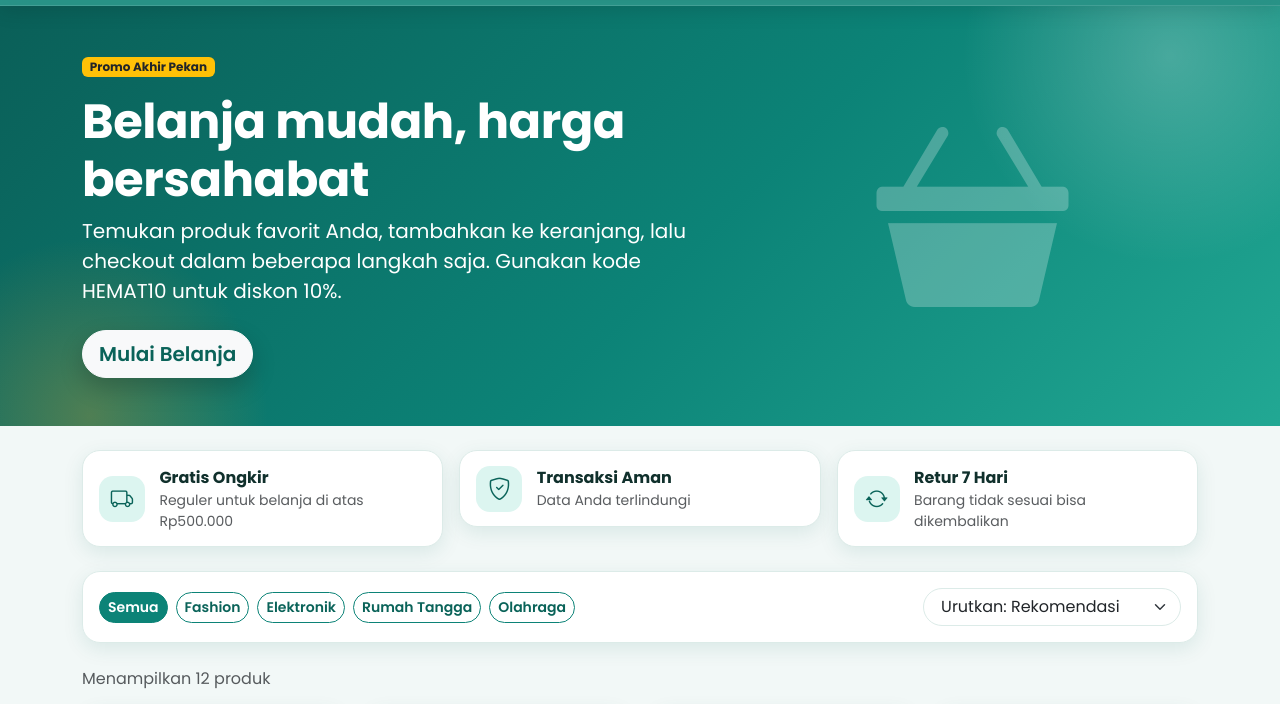
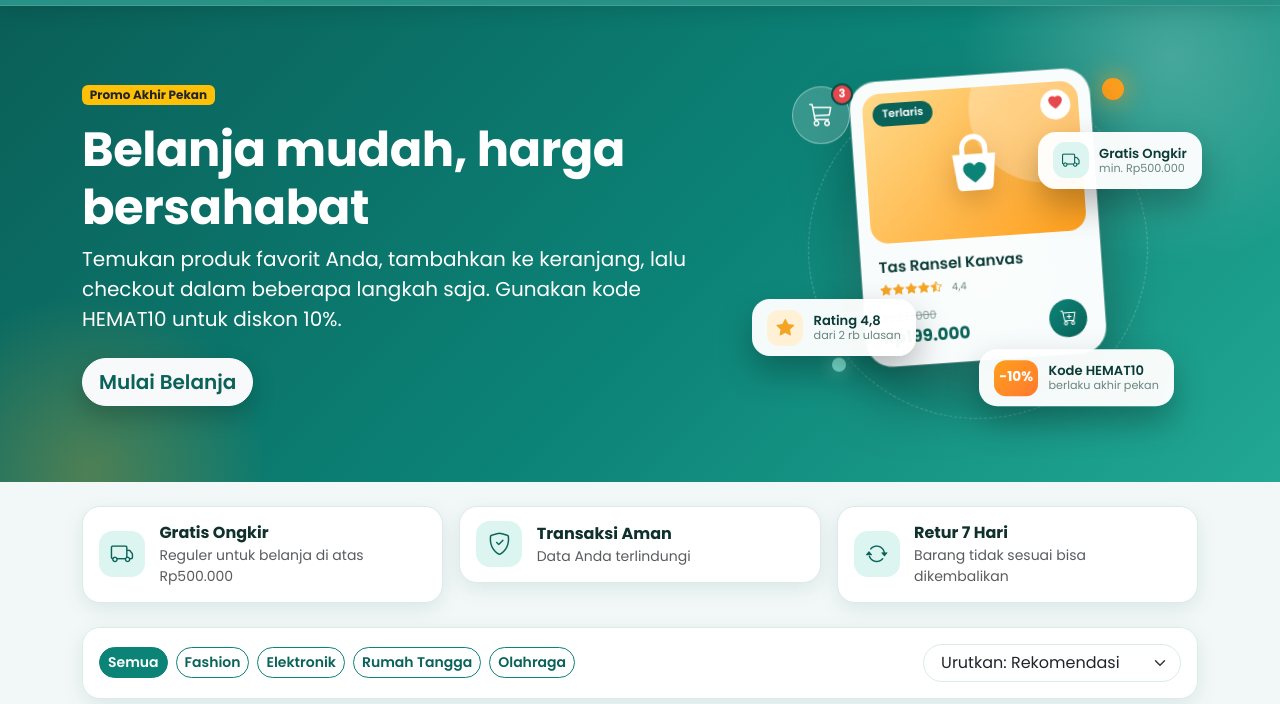
Before and after one commit to rafifcihuy/Tugas-Belanja-, a plain HTML site: page index.html in a window 1280 px wide. Shown: the part 57-761 px from the top of the page. Drawn offline with nearby package versions, Linux system fonts and the light colour scheme; grey boxes are pictures that could not be loaded.

Commit message:
fix bug img

```diff
--- /dev/null
+++ b/css/hero.css
@@ -0,0 +1,338 @@
+.hero-art {
+  position: relative;
+  width: 100%;
+  max-width: 440px;
+  height: 380px;
+  margin-left: auto;
+}
+
+.art-ring {
+  position: absolute;
+  top: 25px;
+  left: 50px;
+  width: 340px;
+  height: 340px;
+  border: 1.5px dashed rgba(255, 255, 255, 0.28);
+  border-radius: 50%;
+  animation: artSpin 60s linear infinite;
+}
+
+.art-glow {
+  position: absolute;
+  top: 55px;
+  left: 70px;
+  width: 300px;
+  height: 300px;
+  border-radius: 50%;
+  background: radial-gradient(circle, rgba(255, 255, 255, 0.26), transparent 70%);
+  filter: blur(10px);
+}
+
+.art-orb {
+  position: absolute;
+  border-radius: 50%;
+}
+
+.art-orb-1 {
+  top: 24px;
+  right: 74px;
+  width: 22px;
+  height: 22px;
+  background: #ff9f1c;
+  box-shadow: 0 0 24px rgba(255, 159, 28, 0.85);
+  animation: heroFloatChip 5s ease-in-out infinite;
+}
+
+.art-orb-2 {
+  bottom: 60px;
+  left: 74px;
+  width: 14px;
+  height: 14px;
+  background: #7ff0dd;
+  box-shadow: 0 0 18px rgba(127, 240, 221, 0.85);
+  animation: heroFloatChip 6s ease-in-out -2s infinite;
+}
+
+.art-main {
+  position: absolute;
+  top: 24px;
+  left: 100px;
+  width: 240px;
+  padding: 12px;
+  border-radius: 26px;
+  background: rgba(255, 255, 255, 0.97);
+  color: #0b3b36;
+  box-shadow: 0 30px 60px rgba(0, 0, 0, 0.35), 0 0 0 1px rgba(255, 255, 255, 0.4);
+  transform: rotate(-4deg);
+  animation: heroFloatMain 6s ease-in-out infinite;
+}
+
+.art-img {
+  position: relative;
+  display: flex;
+  align-items: center;
+  justify-content: center;
+  height: 150px;
+  border-radius: 18px;
+  background: linear-gradient(135deg, #ffd98a, #ff9f1c);
+  overflow: hidden;
+}
+
+.art-img::before {
+  content: "";
+  position: absolute;
+  top: -50px;
+  right: -40px;
+  width: 150px;
+  height: 150px;
+  border-radius: 50%;
+  background: rgba(255, 255, 255, 0.28);
+}
+
+.art-img svg {
+  position: relative;
+  width: 92px;
+  height: 92px;
+  filter: drop-shadow(0 10px 14px rgba(120, 60, 0, 0.3));
+}
+
+.art-tag {
+  position: absolute;
+  top: 10px;
+  left: 10px;
+  padding: 0.2rem 0.6rem;
+  border-radius: 999px;
+  background: #0a6359;
+  color: #ffffff;
+  font-size: 0.68rem;
+  font-weight: 600;
+}
+
+.art-fav {
+  position: absolute;
+  top: 8px;
+  right: 8px;
+  display: flex;
+  align-items: center;
+  justify-content: center;
+  width: 30px;
+  height: 30px;
+  border-radius: 50%;
+  background: #ffffff;
+  color: #e5484d;
+  font-size: 0.85rem;
+}
+
+.art-body {
+  padding: 0.8rem 0.35rem 0.2rem;
+}
+
+.art-name {
+  margin-bottom: 0.2rem;
+  font-size: 0.95rem;
+  font-weight: 600;
+}
+
+.art-stars {
+  color: #f5a524;
+  font-size: 0.72rem;
+  letter-spacing: 1px;
+}
+
+.art-stars small {
+  margin-left: 0.3rem;
+  color: #6a8581;
+  letter-spacing: 0;
+}
+
+.art-row {
+  display: flex;
+  align-items: center;
+  justify-content: space-between;
+  margin-top: 0.6rem;
+}
+
+.art-old {
+  display: block;
+  color: #8aa09c;
+  font-size: 0.7rem;
+  text-decoration: line-through;
+}
+
+.art-price {
+  color: #0a6359;
+  font-size: 1.05rem;
+  font-weight: 700;
+}
+
+.art-add {
+  display: flex;
+  align-items: center;
+  justify-content: center;
+  width: 38px;
+  height: 38px;
+  border-radius: 50%;
+  background: linear-gradient(135deg, #0c8377, #0a6359);
+  color: #ffffff;
+}
+
+.art-chip {
+  position: absolute;
+  display: flex;
+  align-items: center;
+  gap: 0.65rem;
+  padding: 0.65rem 0.95rem;
+  border-radius: 18px;
+  background: rgba(255, 255, 255, 0.96);
+  color: #0b3b36;
+  box-shadow: 0 16px 34px rgba(0, 0, 0, 0.28);
+  font-size: 0.82rem;
+  font-weight: 600;
+  line-height: 1.2;
+  animation: heroFloatChip 5s ease-in-out infinite;
+}
+
+.art-chip i {
+  display: flex;
+  align-items: center;
+  justify-content: center;
+  width: 36px;
+  height: 36px;
+  border-radius: 12px;
+  font-size: 1.1rem;
+}
+
+.art-chip small {
+  display: block;
+  color: #6a8581;
+  font-size: 0.7rem;
+  font-weight: 400;
+}
+
+.art-chip-1 {
+  top: 78px;
+  right: -4px;
+}
+
+.art-chip-1 i {
+  background: #dcf5f0;
+  color: #0a6359;
+}
+
+.art-chip-2 {
+  bottom: 78px;
+  left: -6px;
+  animation-duration: 6.5s;
+  animation-delay: -1.5s;
+}
+
+.art-chip-2 i {
+  background: #fff1d6;
+  color: #f5a524;
+}
+
+.art-chip-3 {
+  right: 24px;
+  bottom: 18px;
+  animation-duration: 5.5s;
+  animation-delay: -3s;
+}
+
+.art-badge {
+  display: inline-flex;
+  align-items: center;
+  justify-content: center;
+  min-width: 44px;
+  height: 36px;
+  border-radius: 12px;
+  background: linear-gradient(135deg, #ff9f1c, #ff7a2f);
+  color: #ffffff;
+  font-size: 0.85rem;
+  font-weight: 700;
+}
+
+.art-bubble {
+  position: absolute;
+  top: 34px;
+  left: 34px;
+  display: flex;
+  align-items: center;
+  justify-content: center;
+  width: 58px;
+  height: 58px;
+  border: 1px solid rgba(255, 255, 255, 0.4);
+  border-radius: 50%;
+  background: rgba(255, 255, 255, 0.18);
+  -webkit-backdrop-filter: blur(10px);
+  backdrop-filter: blur(10px);
+  color: #ffffff;
+  font-size: 1.5rem;
+  animation: heroFloatChip 7s ease-in-out -1s infinite;
+}
+
+.art-bubble span {
+  position: absolute;
+  top: -4px;
+  right: -4px;
+  display: flex;
+  align-items: center;
+  justify-content: center;
+  min-width: 22px;
+  height: 22px;
+  border: 2px solid #0b4d47;
+  border-radius: 50%;
+  background: #e5484d;
+  font-size: 0.72rem;
+  font-weight: 700;
+}
+
+[data-bs-theme="dark"] .art-main,
+[data-bs-theme="dark"] .art-chip {
+  background: rgba(19, 33, 31, 0.94);
+  color: #e6f2f0;
+}
+
+[data-bs-theme="dark"] .art-price {
+  color: #5eead4;
+}
+
+[data-bs-theme="dark"] .art-chip small,
+[data-bs-theme="dark"] .art-stars small,
+[data-bs-theme="dark"] .art-old {
+  color: #8fa8a5;
+}
+
+[data-bs-theme="dark"] .art-chip-1 i {
+  background: rgba(45, 212, 191, 0.16);
+  color: #5eead4;
+}
+
+[data-bs-theme="dark"] .art-chip-2 i {
+  background: rgba(245, 158, 11, 0.16);
+}
+
+[data-bs-theme="dark"] .art-add {
+  background: linear-gradient(135deg, #2dd4bf, #14b8a6);
+  color: #04211d;
+}
+
+@keyframes heroFloatMain {
+  0%, 100% { transform: translateY(0) rotate(-4deg); }
+  50% { transform: translateY(-12px) rotate(-4deg); }
+}
+
+@keyframes heroFloatChip {
+  0%, 100% { transform: translateY(0); }
+  50% { transform: translateY(-10px); }
+}
+
+@keyframes artSpin {
+  to { transform: rotate(360deg); }
+}
+
+@media (max-width: 1199.98px) {
+  .hero-art {
+    transform: scale(0.86);
+    transform-origin: center right;
+  }
+}
--- a/index.html
+++ b/index.html
@@ -11,6 +11,7 @@
   <link rel="icon" type="image/svg+xml" href="img/logo-ikon.svg">
   <link href="https://fonts.googleapis.com/css2?family=Poppins:wght@400;500;600;700&display=swap" rel="stylesheet">
   <link href="css/modern.css" rel="stylesheet">
+  <link href="css/hero.css" rel="stylesheet">
   <script>try{var t=localStorage.getItem("tokoku_theme")||(matchMedia("(prefers-color-scheme: dark)").matches?"dark":"light");document.documentElement.setAttribute("data-bs-theme",t)}catch(e){}</script>
 </head>
 <body data-page="home">
@@ -25,8 +26,56 @@
           <p class="lead mb-4">Temukan produk favorit Anda, tambahkan ke keranjang, lalu checkout dalam beberapa langkah saja. Gunakan kode <strong>HEMAT10</strong> untuk diskon 10%.</p>
           <a href="#produk" class="btn btn-light btn-lg fw-semibold">Mulai Belanja</a>
         </div>
-        <div class="col-lg-5 d-none d-lg-block text-center">
-          <i class="bi bi-basket3-fill hero-icon"></i>
+        <div class="col-lg-5 d-none d-lg-block">
+          <div class="hero-art" aria-hidden="true">
+            <div class="art-glow"></div>
+            <div class="art-ring"></div>
+            <span class="art-orb art-orb-1"></span>
+            <span class="art-orb art-orb-2"></span>
+
+            <div class="art-main">
+              <div class="art-img">
+                <span class="art-tag">Terlaris</span>
+                <span class="art-fav"><i class="bi bi-heart-fill"></i></span>
+                <svg viewBox="0 0 64 64">
+                  <path d="M24 26v-4a8 8 0 0 1 16 0v4" fill="none" stroke="#ffffff" stroke-width="3.5" stroke-linecap="round"/>
+                  <path d="M17 26h30l-2.5 22a4 4 0 0 1-4 3.5H23.5a4 4 0 0 1-4-3.5z" fill="#ffffff"/>
+                  <path d="M32 46c-5-3.6-8-6.4-8-9.6a4.4 4.4 0 0 1 8-2.4 4.4 4.4 0 0 1 8 2.4c0 3.2-3 6-8 9.6z" fill="#0c8377"/>
+                </svg>
+              </div>
+              <div class="art-body">
+                <div class="art-name">Tas Ransel Kanvas</div>
+                <div class="art-stars">
+                  <i class="bi bi-star-fill"></i><i class="bi bi-star-fill"></i><i class="bi bi-star-fill"></i><i class="bi bi-star-fill"></i><i class="bi bi-star-half"></i>
+                  <small>4,4</small>
+                </div>
+                <div class="art-row">
+                  <div>
+                    <span class="art-old">Rp221.000</span>
+                    <span class="art-price">Rp199.000</span>
+                  </div>
+                  <span class="art-add"><i class="bi bi-cart-plus"></i></span>
+                </div>
+              </div>
+            </div>
+
+            <div class="art-chip art-chip-1">
+              <i class="bi bi-truck"></i>
+              <div>Gratis Ongkir<small>min. Rp500.000</small></div>
+            </div>
+            <div class="art-chip art-chip-2">
+              <i class="bi bi-star-fill"></i>
+              <div>Rating 4,8<small>dari 2 rb ulasan</small></div>
+            </div>
+            <div class="art-chip art-chip-3">
+              <span class="art-badge">-10%</span>
+              <div>Kode HEMAT10<small>berlaku akhir pekan</small></div>
+            </div>
+            <div class="art-bubble">
+              <i class="bi bi-cart3"></i>
+              <span>3</span>
+            </div>
+          </div>
         </div>
       </div>
     </div>
```
